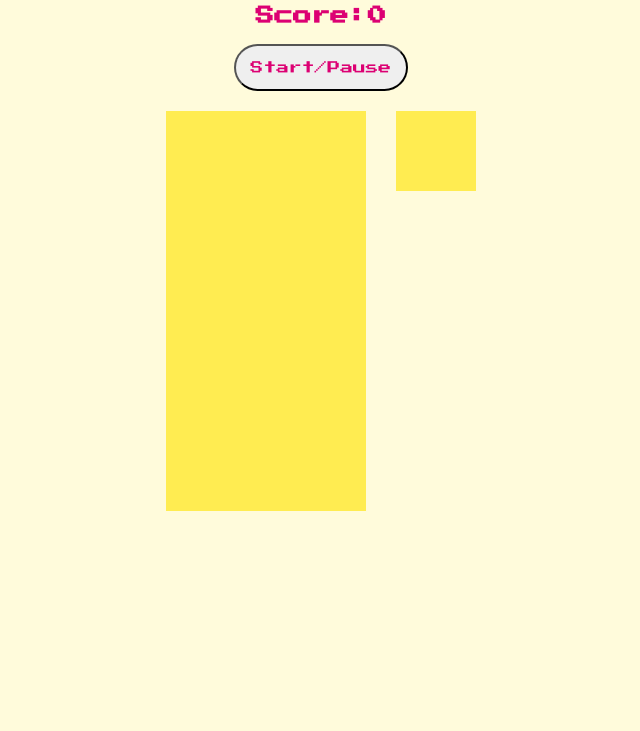
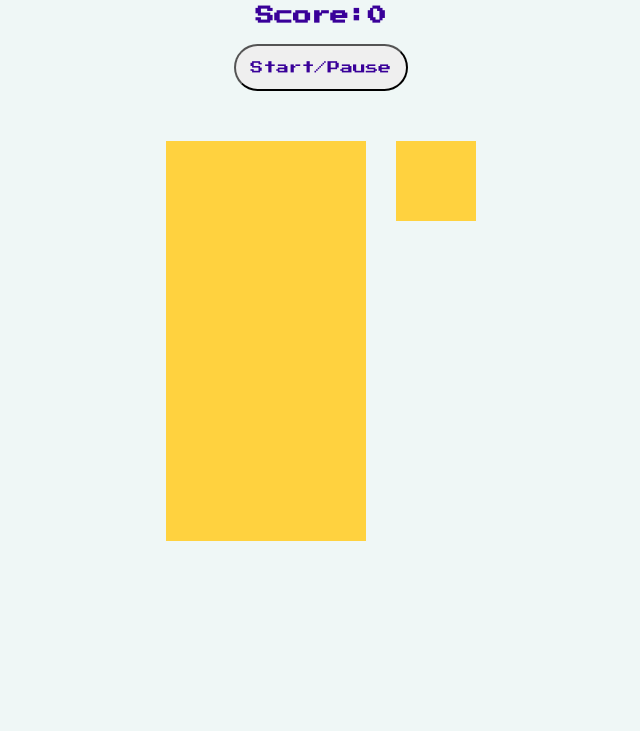
Before and after one commit to rascal5818/js-tetris, a plain HTML site: page index.html in a window 1280 px wide. Shown: the part 69-800 px from the top of the page, without its empty margins (319-959 px from the left). Drawn offline with Linux system fonts and the light colour scheme.

Commit message:
Styling updates

```diff
--- a/style.css
+++ b/style.css
@@ -4,12 +4,12 @@
 }
 
 .grid {
-    margin-top: 20px;
+    margin-top: 50px;
     width: 200px;
     height: 400px;
     display: flex;
     flex-wrap: wrap;
-    background-color: #FFEC51;
+    background-color: #ffd23f;
 }
 
 .grid div {
@@ -22,13 +22,13 @@
 }
 
 .mini-grid {
-    margin-top: 20px;
+    margin-top: 50px;
     margin-left: 30px;
     width: 80px;
     height: 80px;
     display: flex;
     flex-wrap: wrap;
-    background-color: #FFEC51;
+    background-color: #ffd23f;
 }
 
 .mini-grid div {
@@ -39,8 +39,8 @@
 body {
     font-family: 'Press Start 2P', cursive;
     font-weight: 400;
-    color: #DC0073;
-    background-color: #FFFBDB;
+    color: #390099;
+    background-color: #eff7f6;
     text-align: center;
 }
 
```
